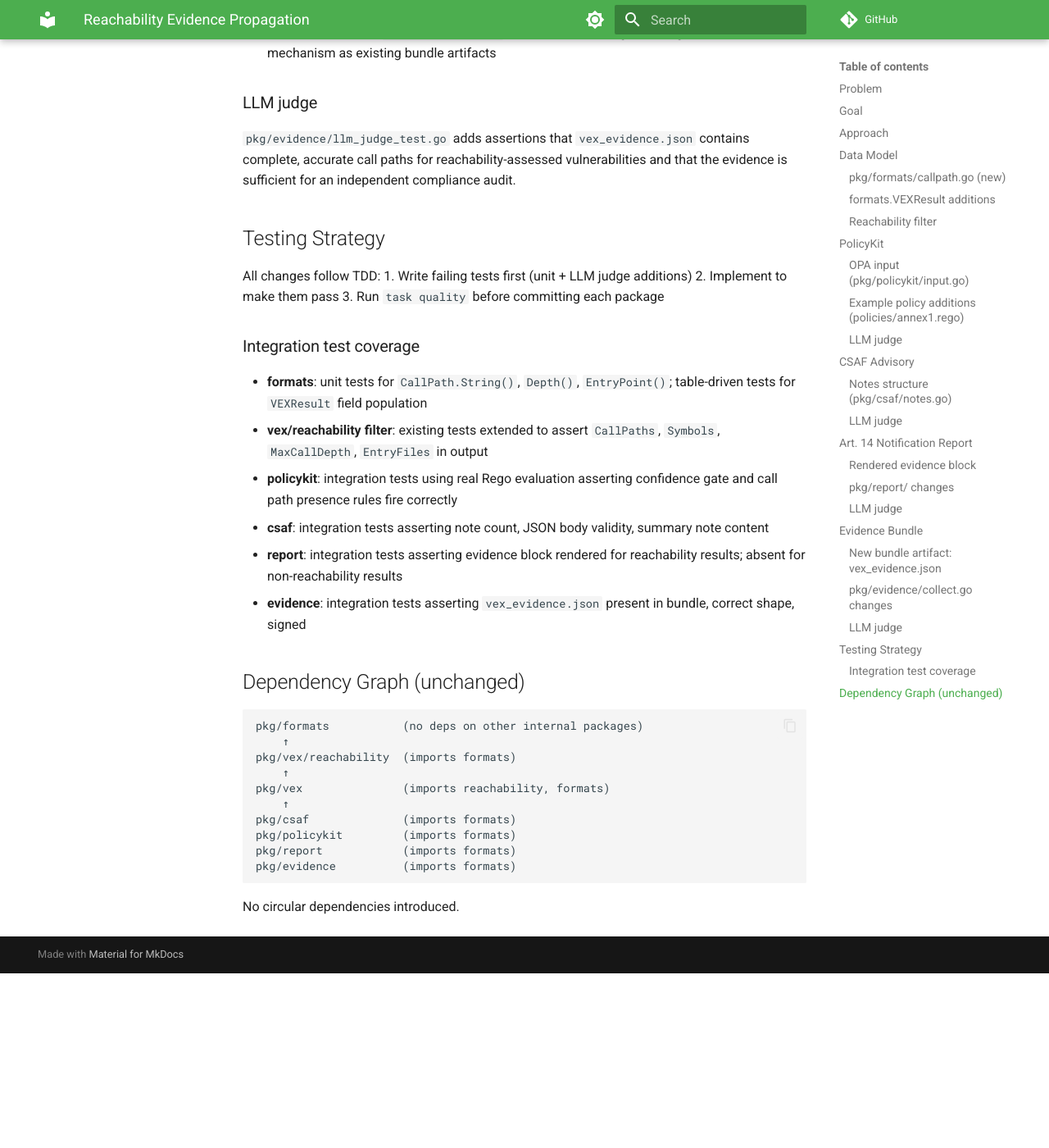
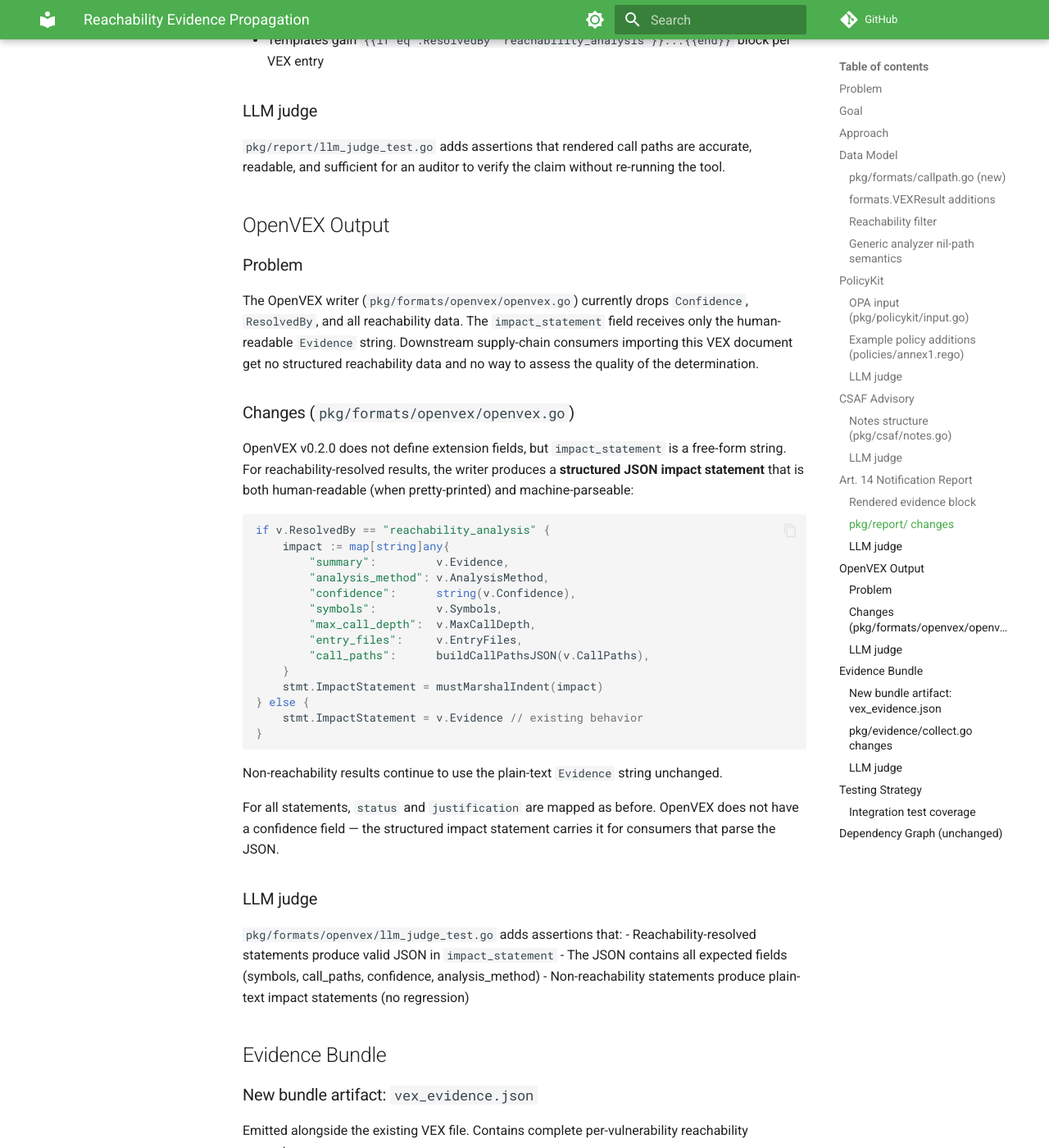
Before and after one commit to ravan/cra-toolkit, an MkDocs documentation site: the page built from docs/superpowers/specs/2026-04-05-reachability-evidence-propagation-design.md, in a window 1280 px wide and 1400 px high, scrolled down 5880 px. Shown: the whole window at 82% size. Built offline with MkDocs 1.6.1 and Material for MkDocs 9.7.7, drawn with Linux system fonts in a browser that asks for light colours; comment, search, counter and statistics services are not loaded; before the commit the page ends 7067 px from its top, so only the background shows below that; some of the changed text lies outside the part shown.

Commit message:
docs: strengthen reachability evidence propagation spec for production
Add four production-grade completeness items:
- OpenVEX structured JSON impact statements for supply-chain consumers
- PolicyKit exposes resolved_by/confidence/analysis_method for ALL filters
- Generic analyzer nil-path semantics and AnalysisMethod field
- Evidence bundle signing detail (manifest-based, no code changes needed)

````diff
--- a/docs/superpowers/specs/2026-04-05-reachability-evidence-propagation-design.md
+++ b/docs/superpowers/specs/2026-04-05-reachability-evidence-propagation-design.md
@@ -18,14 +18,15 @@ Today this data is serialized into a plain-text `Evidence` string inside the rea
 
 Propagate structured call-chain evidence through the full pipeline so that:
 
-1. **PolicyKit** can write OPA policies that enforce real reachability quality gates (confidence, depth, symbol, entry point)
+1. **PolicyKit** can write OPA policies that enforce real reachability quality gates (confidence, depth, symbol, entry point, analysis method) — for all filter types, not just reachability
 2. **CSAF** advisory output carries structured call-path notes in CSAF-compliant form
 3. **Art. 14 Report** renders a human-readable, auditor-facing evidence section per vulnerability
 4. **Evidence bundle** captures complete per-vulnerability reasoning in a signed `vex_evidence.json` artifact
+5. **OpenVEX** output carries structured reachability data in the `impact_statement` field for downstream supply-chain consumers
 
 ## Approach
 
-Promote `CallPath` / `CallNode` to `pkg/formats/`, add first-class fields to `formats.VEXResult`, and update all four consumers to use the structured data.
+Promote `CallPath` / `CallNode` to `pkg/formats/`, add first-class fields to `formats.VEXResult`, and update all five consumers to use the structured data: PolicyKit, CSAF, Report, Evidence bundle, and OpenVEX output.
 
 ## Data Model
 
@@ -63,10 +64,11 @@ type VEXResult struct {
     Evidence      string // human-readable; still populated
 
     // Reachability evidence — populated when ResolvedBy == "reachability_analysis"
-    CallPaths    []CallPath // structured call chains; nil if not from reachability
-    Symbols      []string   // vulnerable symbols confirmed reachable
-    MaxCallDepth int        // max(path.Depth()) across all paths; 0 if none
-    EntryFiles   []string   // deduplicated entry-point files (Nodes[0].File)
+    AnalysisMethod string     // "tree_sitter", "govulncheck", "pattern_match"; empty for non-reachability
+    CallPaths      []CallPath // structured call chains; nil if not from reachability or pattern_match
+    Symbols        []string   // vulnerable symbols confirmed reachable
+    MaxCallDepth   int        // max(path.Depth()) across all paths; 0 if none
+    EntryFiles     []string   // deduplicated entry-point files (Nodes[0].File)
 }
 ```
 
@@ -77,32 +79,70 @@ type VEXResult struct {
 `reachability_filter.go` populates the new fields when building `VEXResult`:
 
 ```go
-vexResult.CallPaths    = result.Paths
-vexResult.Symbols      = result.Symbols
-vexResult.MaxCallDepth = maxDepth(result.Paths)
-vexResult.EntryFiles   = entryFiles(result.Paths)
+vexResult.AnalysisMethod = analyzerMethod(analyzer) // "tree_sitter", "govulncheck", or "pattern_match"
+vexResult.CallPaths      = result.Paths
+vexResult.Symbols        = result.Symbols
+vexResult.MaxCallDepth   = maxDepth(result.Paths)
+vexResult.EntryFiles     = entryFiles(result.Paths)
 ```
 
+`analyzerMethod` returns the method based on analyzer type: Go analyzer → `"govulncheck"`, generic analyzer → `"pattern_match"`, all tree-sitter analyzers → `"tree_sitter"`.
+
 The existing `Evidence` string continues to be populated.
+
+### Generic analyzer nil-path semantics
+
+The generic fallback analyzer (`generic/generic.go`) uses ripgrep pattern matching, not call-graph construction. It produces `Paths: nil`, `MaxCallDepth: 0`, and `EntryFiles: nil` — only `Symbols` and `Confidence: Medium` are populated.
+
+**This is semantically distinct from "not reachable."** A nil `CallPaths` with `Reachable == true` means "import and symbol usage detected but no call graph was constructed." Consumers must not interpret `len(CallPaths) == 0` as evidence of non-reachability. The correct check for reachability evidence is `ResolvedBy == "reachability_analysis"` combined with `Status`, not the presence of call paths.
+
+The `AnalysisMethod` field on `VEXResult` (defined above) lets consumers distinguish full call-graph analysis from pattern-match heuristics. Policies can gate on analysis quality:
+
+```rego
+# not_affected via pattern_match alone is insufficient
+deny[msg] {
+    s := input.vex.statements[_]
+    s.status == "not_affected"
+    s.resolved_by == "reachability_analysis"
+    s.analysis_method == "pattern_match"
+    msg := sprintf("CVE %v: pattern-match reachability alone cannot justify not_affected", [s.cve])
+}
+```
 
 ## PolicyKit
 
 ### OPA input (`pkg/policykit/input.go`)
 
-`buildVEX` expands the VEX statement map:
+`buildVEX` expands the VEX statement map. **All fields are exposed for every VEX result**, not just reachability ones — this enables policies that reason about resolution method, confidence, and evidence quality across the entire filter chain (e.g., "all not_affected claims must have a resolver, not just default"):
 
 ```go
 stmt := map[string]any{
+    // existing fields
     "cve":            v.CVE,
     "purl":           v.ComponentPURL,
     "status":         string(v.Status),
     "justification":  string(v.Justification),
-    "confidence":     string(v.Confidence),
-    "resolved_by":    v.ResolvedBy,
-    "max_call_depth": v.MaxCallDepth,
-    "entry_files":    v.EntryFiles,
-    "symbols":        v.Symbols,
-    "call_paths":     buildCallPathsInput(v.CallPaths), // [][]map{"symbol","file","line"}
+    // newly exposed for ALL results
+    "confidence":      string(v.Confidence),
+    "resolved_by":     v.ResolvedBy,
+    "analysis_method": v.AnalysisMethod,
+    // reachability-specific (nil/zero for non-reachability results)
+    "max_call_depth":  v.MaxCallDepth,
+    "entry_files":     v.EntryFiles,
+    "symbols":         v.Symbols,
+    "call_paths":      buildCallPathsInput(v.CallPaths), // [][]map{"symbol","file","line"}
+}
+```
+
+This also enables cross-cutting policy rules like:
+
+```rego
+# Every VEX statement must have a real resolver, not just the default fallback
+deny[msg] {
+    s := input.vex.statements[_]
+    s.resolved_by == "default"
+    s.status == "not_affected"
+    msg := sprintf("CVE %v: not_affected status assigned by default filter — requires explicit resolution", [s.cve])
 }
 ```
 
@@ -203,6 +243,44 @@ Reachability Evidence:
 
 `pkg/report/llm_judge_test.go` adds assertions that rendered call paths are accurate, readable, and sufficient for an auditor to verify the claim without re-running the tool.
 
+## OpenVEX Output
+
+### Problem
+
+The OpenVEX writer (`pkg/formats/openvex/openvex.go`) currently drops `Confidence`, `ResolvedBy`, and all reachability data. The `impact_statement` field receives only the human-readable `Evidence` string. Downstream supply-chain consumers importing this VEX document get no structured reachability data and no way to assess the quality of the determination.
+
+### Changes (`pkg/formats/openvex/openvex.go`)
+
+OpenVEX v0.2.0 does not define extension fields, but `impact_statement` is a free-form string. For reachability-resolved results, the writer produces a **structured JSON impact statement** that is both human-readable (when pretty-printed) and machine-parseable:
+
+```go
+if v.ResolvedBy == "reachability_analysis" {
+    impact := map[string]any{
+        "summary":         v.Evidence,
+        "analysis_method": v.AnalysisMethod,
+        "confidence":      string(v.Confidence),
+        "symbols":         v.Symbols,
+        "max_call_depth":  v.MaxCallDepth,
+        "entry_files":     v.EntryFiles,
+        "call_paths":      buildCallPathsJSON(v.CallPaths),
+    }
+    stmt.ImpactStatement = mustMarshalIndent(impact)
+} else {
+    stmt.ImpactStatement = v.Evidence // existing behavior
+}
+```
+
+Non-reachability results continue to use the plain-text `Evidence` string unchanged.
+
+For all statements, `status` and `justification` are mapped as before. OpenVEX does not have a confidence field — the structured impact statement carries it for consumers that parse the JSON.
+
+### LLM judge
+
+`pkg/formats/openvex/llm_judge_test.go` adds assertions that:
+- Reachability-resolved statements produce valid JSON in `impact_statement`
+- The JSON contains all expected fields (symbols, call_paths, confidence, analysis_method)
+- Non-reachability statements produce plain-text impact statements (no regression)
+
 ## Evidence Bundle
 
 ### New bundle artifact: `vex_evidence.json`
@@ -242,7 +320,8 @@ type CallNodeEntry struct {
 
 - `parseVEXData` returns `[]formats.VEXResult` (not a private `vexInfo` struct)
 - New `buildVEXEvidence(results []formats.VEXResult) []VEXEvidence` maps to the bundle type
-- Bundle writer emits `vex_evidence.json` as a new artifact, signed using the same mechanism as existing bundle artifacts
+- Bundle writer emits `vex_evidence.json` as a new artifact in the `annex-vii/` directory
+- **Signing**: The evidence bundle uses a manifest-based signing model (`sign.go`). `ComputeManifest()` walks the entire bundle directory and hashes all files into `manifest.sha256`. The manifest is then signed with cosign (keyless or key-based). Because `vex_evidence.json` is a regular file in the bundle directory, it is **automatically included** in the manifest hash and covered by the single signature — no signing code changes are needed. The `Assemble()` function gains a new `artifactInput` entry for `vex_evidence.json` so it is copied into the correct `annex-vii/` subdirectory
 
 ### LLM judge
 
@@ -258,25 +337,31 @@ All changes follow TDD:
 ### Integration test coverage
 
 - **formats**: unit tests for `CallPath.String()`, `Depth()`, `EntryPoint()`; table-driven tests for `VEXResult` field population
-- **vex/reachability filter**: existing tests extended to assert `CallPaths`, `Symbols`, `MaxCallDepth`, `EntryFiles` in output
-- **policykit**: integration tests using real Rego evaluation asserting confidence gate and call path presence rules fire correctly
+- **vex/reachability filter**: existing tests extended to assert `CallPaths`, `Symbols`, `MaxCallDepth`, `EntryFiles`, `AnalysisMethod` in output; separate cases for tree-sitter vs generic analyzer to verify nil-path semantics
+- **policykit**: integration tests using real Rego evaluation asserting:
+  - Confidence gate and call path presence rules fire correctly
+  - `resolved_by` and `confidence` available for all filter types (not just reachability)
+  - `analysis_method` gate: pattern-match-only not_affected is denied
+  - Default-resolver not_affected is denied
 - **csaf**: integration tests asserting note count, JSON body validity, summary note content
+- **openvex**: integration tests asserting structured JSON impact statement for reachability results; plain-text impact statement preserved for non-reachability results; JSON body contains all expected fields
 - **report**: integration tests asserting evidence block rendered for reachability results; absent for non-reachability results
-- **evidence**: integration tests asserting `vex_evidence.json` present in bundle, correct shape, signed
+- **evidence**: integration tests asserting `vex_evidence.json` present in bundle, correct shape, included in manifest hash
 
 ## Dependency Graph (unchanged)
 
 ```
-pkg/formats           (no deps on other internal packages)
+pkg/formats              (no deps on other internal packages)
     ↑
-pkg/vex/reachability  (imports formats)
+pkg/formats/openvex      (imports formats)
+pkg/vex/reachability     (imports formats)
     ↑
-pkg/vex               (imports reachability, formats)
+pkg/vex                  (imports reachability, formats)
     ↑
-pkg/csaf              (imports formats)
-pkg/policykit         (imports formats)
-pkg/report            (imports formats)
-pkg/evidence          (imports formats)
+pkg/csaf                 (imports formats)
+pkg/policykit            (imports formats)
+pkg/report               (imports formats)
+pkg/evidence             (imports formats)
 ```
 
 No circular dependencies introduced.
````
